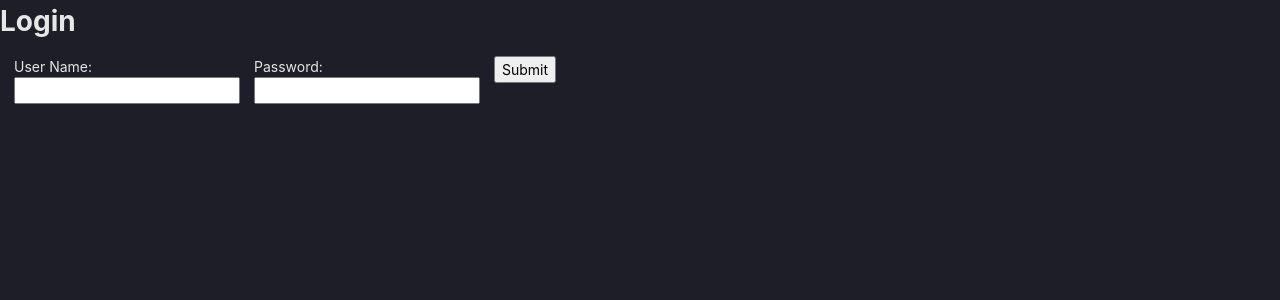
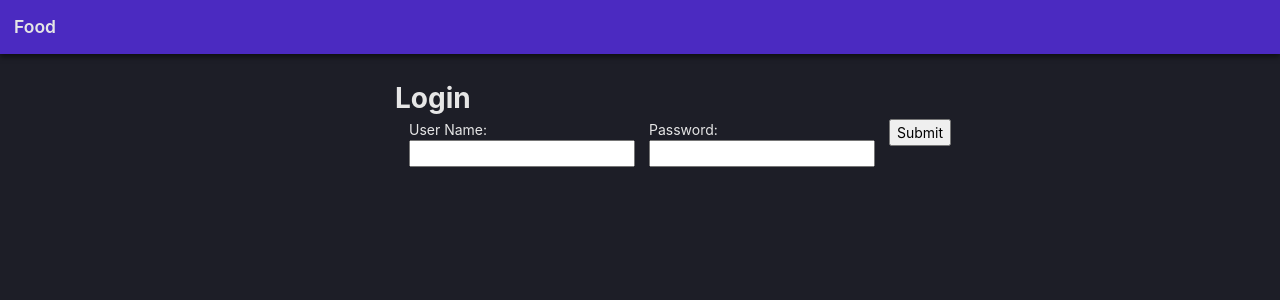
Before and after one commit to jetpackpony/diet-tracker, a React (Create React App) app: page / in a window 1280 px wide. Shown: the top 300 px of the page. Built offline with nearby package versions, Linux system fonts and the light colour scheme; no server answers.

Commit message:
Add an appbar and some styles to main container

```diff
--- a/src/App.css
+++ b/src/App.css
@@ -7,6 +7,7 @@
   --primary-color-text: #212529;
   --primary-active-color: #9378f4;
   --primary-hover-color: #a28af5;
+  --appbar-color: #4b2ac1;
 
   --font-family: -apple-system, Roboto, Oxygen, Ubuntu, Cantarell, 'Open Sans', 'Helvetica Neue', sans-serif;
   --font-size: 14px;
--- a/src/App.js
+++ b/src/App.js
@@ -1,11 +1,13 @@
 import React from 'react';
-import FoodJournal from './components/FoodJournal';
-import AddForm from './components/AddForm';
 import "./reset.css";
 import "./App.css";
+import styles from './App.module.css';
 import Login from './components/Login';
 import gql from 'graphql-tag';
 import { useQuery } from '@apollo/react-hooks';
+import AppBar from './components/AppBar';
+import AddForm from './components/AddForm';
+import FoodJournal from './components/FoodJournal';
 
 
 const IS_LOGGED_IN = gql`
@@ -17,7 +19,9 @@ const IS_LOGGED_IN = gql`
 const App = () => {
   const { data } = useQuery(IS_LOGGED_IN);
   return (
-    <main>
+    <>
+      <AppBar />
+      <main className={styles.main}>
         {
           data && data.isLoggedIn
             ? (
@@ -26,11 +30,10 @@ const App = () => {
                 <FoodJournal />
               </>
             )
-          : (
-            <Login />
-          )
+            : <Login />
         }
       </main>
+    </>
   );
 };
 
--- /dev/null
+++ b/src/App.module.css
@@ -0,0 +1,5 @@
+.main {
+  max-width: 35rem;
+  margin: auto;
+  margin-top: 5.5rem;
+}
--- a/src/components/AddForm/AddForm.module.css
+++ b/src/components/AddForm/AddForm.module.css
@@ -1,6 +1,5 @@
 .formContainer {
-  max-width: 450px;
-  padding: 1rem;
+  padding: 0 1rem;
   display: grid;
   gap: 1rem 1rem;
   justify-items: stretch;
--- /dev/null
+++ b/src/components/AppBar/AppBar.module.css
@@ -0,0 +1,12 @@
+.header {
+  padding: 1rem;
+  background: var(--appbar-color);
+  font-size: 1.25rem;
+  font-weight: var(--font-weight-medium);
+  position: fixed;
+  top: 0;
+  left: 0;
+  right: 0;
+  z-index: 999;
+  box-shadow: 0px 3px 5px 0px rgba(0, 0, 0, 0.5);
+}
--- /dev/null
+++ b/src/components/AppBar/index.js
@@ -0,0 +1,11 @@
+import React from "react";
+import styles from './AppBar.module.css';
+
+const AppBar = () => {
+
+  return (
+    <header className={styles.header}>Food</header>
+  );
+};
+
+export default AppBar;
```
Lines whose indentation alone changed are shown as unchanged.
